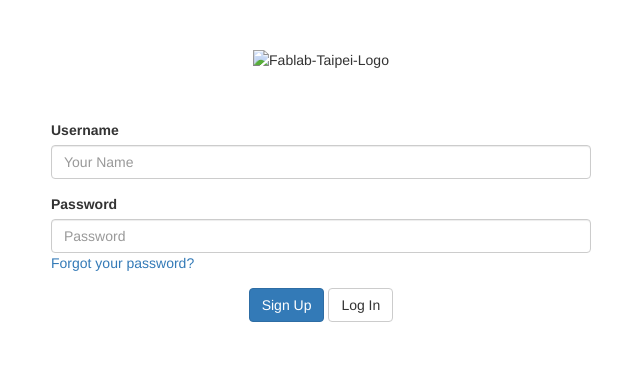
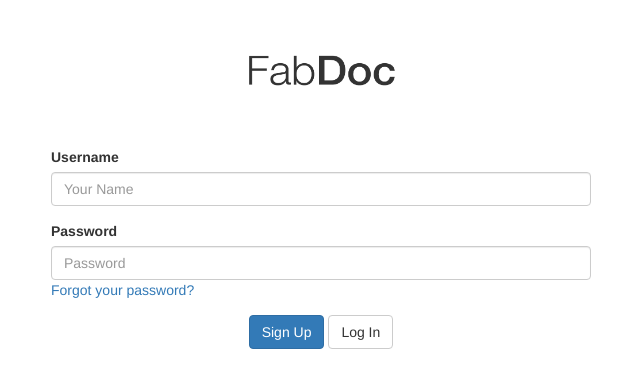
Before and after one commit to FablabTaipei/FabDoc-alpha, a plain HTML site: page index.html in a window 1280 px wide. Shown: the whole page, without its empty margins (319-959 px from the left). Drawn offline with Linux system fonts and the light colour scheme.

Commit message:
Added logo

```diff
--- a/index.html
+++ b/index.html
@@ -2,6 +2,7 @@
 <html>
 
 <head>
+    <title>FabDoc-alpha</title>
     <!--[if lt IE 9]>
         <script src="https://oss.maxcdn.com/html5shiv/3.7.2/html5shiv.min.js"></script>
         <script src="https://oss.maxcdn.com/respond/1.4.2/respond.min.js"></script>
@@ -28,7 +29,7 @@
 
 <body>
     <div class="container" style="text-align: center;">
-        <img src="image/Fablab-Taipei-Logo.png" alt="Fablab-Taipei-Logo" style="margin: 50px;" />
+        <img src="img/FabDoc-logo.png" alt="FabDoc-Logo" style="margin: 50px; width: 150px;" />
     </div>
 
     <div class="container" id="main-container"></div>
```
Also changed, not shown: img/FabDoc-logo.png (added).
